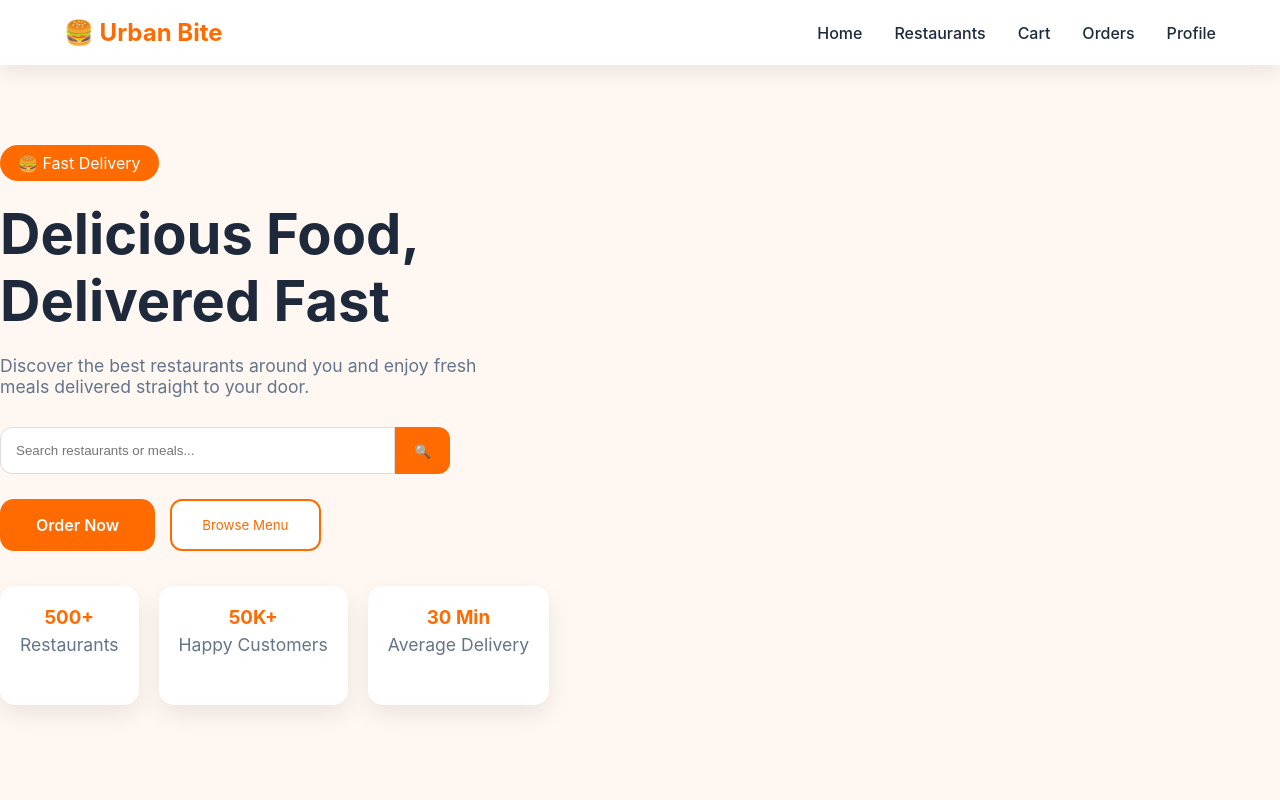
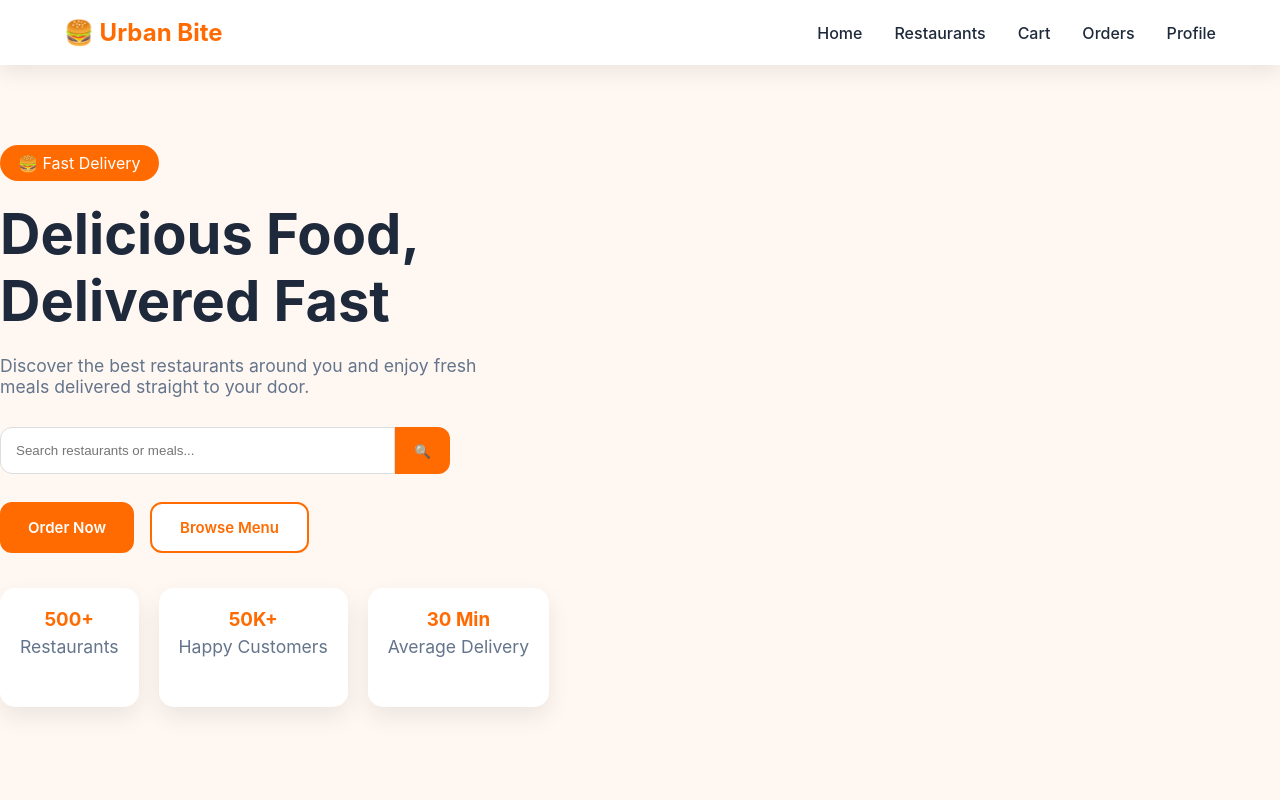
Before and after one commit to josephamuasi001/urban-bites, a React (Vite) app in the folder frontend/: page / in a window 1280 px wide. Shown: the top 800 px of the page. Built offline with nearby package versions, Linux system fonts and the light colour scheme.

Commit message:
feat: improve hero action buttons with reusable styles

```diff
--- a/frontend/src/components/Hero.jsx
+++ b/frontend/src/components/Hero.jsx
@@ -24,13 +24,13 @@ function Hero() {
 
     <SearchBar />
 
-    <div className="hero-buttons">
+    <div className="hero-actions">
 
-        <button className="primary-btn">
+        <button className="btn btn-primary">
             Order Now
         </button>
 
-        <button className="secondary-btn">
+        <button className="btn btn-outline">
             Browse Menu
         </button>
 
--- a/frontend/src/styles/buttons.css
+++ b/frontend/src/styles/buttons.css
@@ -1,14 +1,34 @@
-.primary-btn{
-    background:var(--primary);
-    color:white;
+.btn{
+    display:inline-flex;
+    align-items:center;
+    justify-content:center;
+    padding:14px 28px;
     border:none;
-    padding:16px 36px;
-    border-radius:var(--radius-md);
-    font-size:1rem;
+    border-radius:12px;
+    font-size:15px;
     font-weight:600;
-    transition:.3s;
+    cursor:pointer;
+    transition:all .3s ease;
+    text-decoration:none;
 }
 
-.primary-btn:hover{
-    background:var(--primary-dark);
+.btn-primary{
+    background:#FF6B00;
+    color:#fff;
 }
+
+.btn-primary:hover{
+    background:#e85f00;
+    transform:translateY(-2px);
+}
+
+.btn-outline{
+    background:#fff;
+    color:#FF6B00;
+    border:2px solid #FF6B00;
+}
+
+.btn-outline:hover{
+    background:#FF6B00;
+    color:#fff;
+}
--- a/frontend/src/styles/homepage.css
+++ b/frontend/src/styles/homepage.css
@@ -102,3 +102,10 @@
     color:var(--primary);
     margin-bottom:5px;
 }
+
+.hero-actions{
+    display:flex;
+    gap:16px;
+    margin-top:28px;
+    margin-bottom:35px;
+}
```
